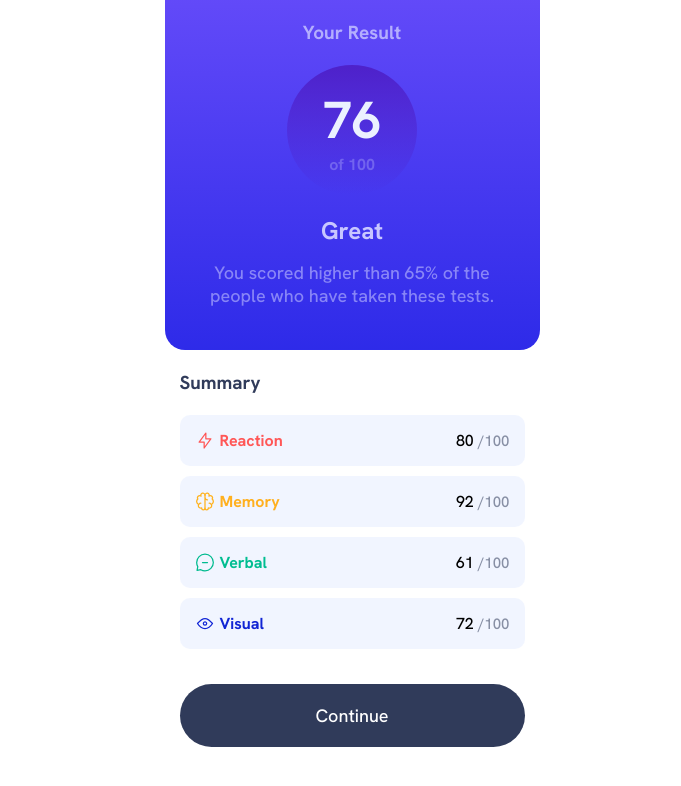
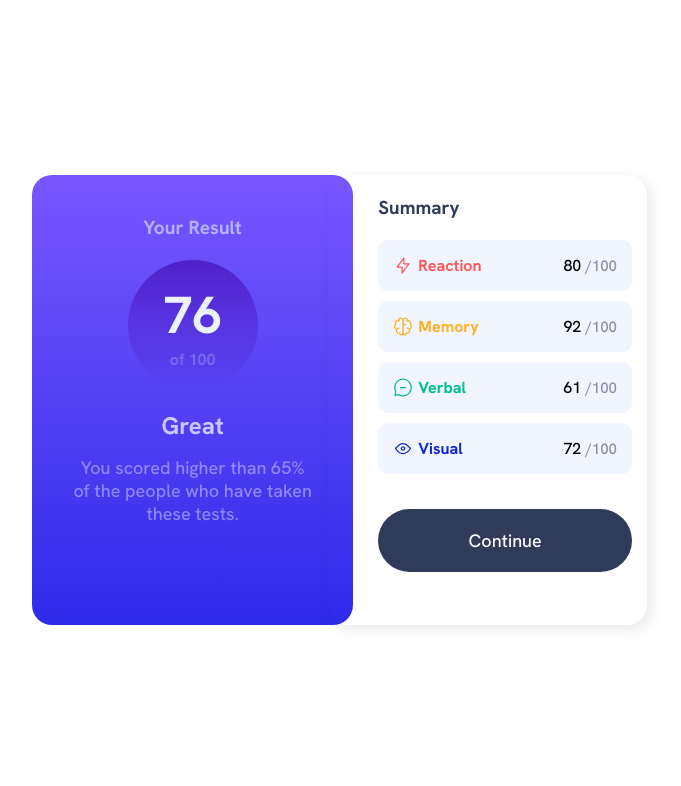
Before and after one commit to VicDevJS/Results-Summary-Component, a plain HTML site: page index.html in a window 1280 px wide. Shown: the whole page, without its empty margins (288-969 px from the left). Drawn offline with Linux system fonts and the light colour scheme.

Commit message:
finalização do projeto

```diff
--- a/css/style.css
+++ b/css/style.css
@@ -50,19 +50,30 @@ Use transparency to get the colour variations necessary to match the design. Hin
 - Weights: 500, 700, 800
 */
 
-*{
+* {
     margin: 0;
     padding: 0;
     box-sizing: border-box;
     font-family: "Hanken Grotesk";
 }
 
-.red{color:hsl(0, 100%, 67%)}
-.yellow{color: hsl(39, 100%, 56%);}
-.teal{color: hsl(166, 100%, 37%);}
-.blue{color: hsl(234, 85%, 45%);}
+.red {
+    color: hsl(0, 100%, 67%)
+}
 
-.container{
+.yellow {
+    color: hsl(39, 100%, 56%);
+}
+
+.teal {
+    color: hsl(166, 100%, 37%);
+}
+
+.blue {
+    color: hsl(234, 85%, 45%);
+}
+
+.container {
     display: flex;
     flex-direction: column;
     align-items: center;
@@ -72,7 +83,7 @@ Use transparency to get the colour variations necessary to match the design. Hin
     right: 0;
 }
 
-.resultado-geral{
+.resultado-geral {
     width: 375px;
     height: 500px;
     background-image: linear-gradient(to bottom, hsl(252, 100%, 67%), hsl(241, 81%, 54%));
@@ -81,12 +92,12 @@ Use transparency to get the colour variations necessary to match the design. Hin
     text-align: center;
 }
 
-.resultado-geral h3{
+.resultado-geral h3 {
     color: hsla(241, 100%, 89%, 0.808);
     font-size: 19px;
 }
 
-.resultado-geral .resultado-numero{
+.resultado-geral .resultado-numero {
     width: 130px;
     height: 130px;
     margin: 20px auto;
@@ -98,74 +109,74 @@ Use transparency to get the colour variations necessary to match the design. Hin
     align-items: center;
 }
 
-.resultado-numero h1{
+.resultado-numero h1 {
     color: hsl(221, 100%, 96%);
     font-size: 52px;
 }
 
-.resultado-numero p{
+.resultado-numero p {
     color: #c8c7ff52;
     font-size: 16px;
     font-weight: 700;
 }
 
-.resultado-geral h2{
+.resultado-geral h2 {
     color: hsl(241, 100%, 89%);
     margin: 15px 0;
 }
 
-.resultado-geral p.descricao{
+.resultado-geral p.descricao {
     font-size: 18px;
     color: hsla(241, 100%, 89%, 0.562);
 }
 
-section.detalhes{
+section.detalhes {
     width: 375px;
     padding: 0 15px;
 }
 
-.detalhes h3{
+.detalhes h3 {
     color: hsl(224, 30%, 27%);
     margin: 20px 0;
 }
 
-.container-detalhes{
+.container-detalhes {
     display: flex;
     flex-direction: column;
     gap: 10px;
 }
 
-.bloco-detalhe{
+.bloco-detalhe {
     display: flex;
     justify-content: space-between;
     width: 100%;
-    padding:15px;
+    padding: 15px;
     background-color: hsla(222, 100%, 96%, 0.678);
     border-radius: 10px;
 }
 
-.tipo-detalhe{
+.tipo-detalhe {
     display: flex;
     width: 90px;
 }
 
-.tipo-detalhe h4{
+.tipo-detalhe h4 {
     margin-left: 5px;
 }
 
-.nota spam{
+.nota spam {
     color: hsl(224, 30%, 27%);
     font-weight: 800;
     font-size: 17px;
 }
 
-.nota .max{
+.nota .max {
     color: hsla(224, 30%, 27%, 0.55);
     font-weight: 500;
     font-size: 15px;
 }
 
-button{
+button {
     width: 100%;
     margin: 35px 0;
     padding: 20px;
@@ -176,3 +187,36 @@ button{
     font-size: 18px;
     cursor: pointer;
 }
+
+@media screen and (min-width: 992px) {
+    .container {
+        flex-direction: row;
+        position: absolute;
+        top: 50%;
+        left: 50%;
+        transform: translate(-50%, -50%);
+    }
+
+    .resultado-geral {
+        width: 375px;
+        height: 450px;
+        background-image: linear-gradient(to bottom, hsl(252, 100%, 67%), hsl(241, 81%, 54%));
+        border-radius: 20px;
+        padding: 40px;
+        text-align: center;
+    }
+
+    section.detalhes {
+        box-shadow: 4px 4px 15px #00000017;
+        border-radius: 20px;
+        padding: 0 15px;
+        height: 450px;
+        padding-left: 50px;
+        position: relative;
+        left: -25px;
+    }
+
+    button:hover{
+        background-image: linear-gradient(to bottom, hsl(252, 100%, 67%), hsl(241, 81%, 54%));
+    }
+}
```
